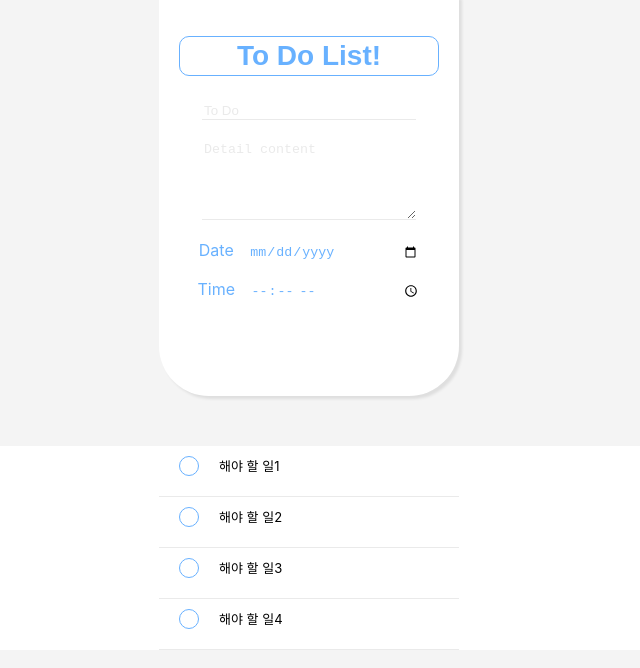
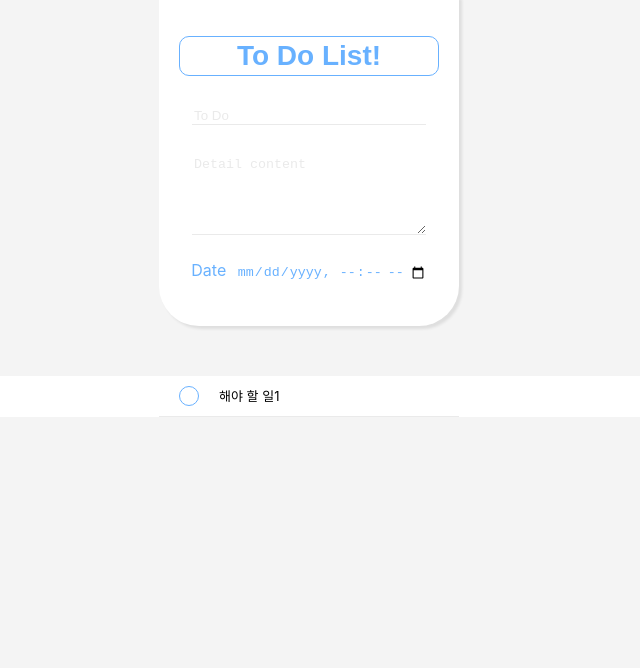
Before and after one commit to goshin1/ToDo, a React (Create React App) app: page / in a window 1280 px wide. Shown: the top 668 px of the page, without its empty margins (331-971 px from the left). Built offline with nearby package versions, Linux system fonts and the light colour scheme.

Commit message:
일정추가기능및디자인수정

```diff
--- a/src/App.css
+++ b/src/App.css
@@ -18,10 +18,10 @@ input{
 #formDiv{
   margin: 0 auto;
   width: 300px;
-  height: 400px;
+  height: 330px;
   background-color: #fff;
-  border-bottom-left-radius: 50px;
-  border-bottom-right-radius: 50px;
+  border-bottom-left-radius: 40px;
+  border-bottom-right-radius: 40px;
   box-shadow: 3px 3px 3px rgba(0, 0, 0, 0.09);
 }
 
@@ -30,6 +30,7 @@ input{
 }
 
 #formDiv input[type=submit]{
+  transition: all 0.1s;
   margin-top: 40px;
   background-color: rgb(255,255,255);
   border : 1px solid rgb(104, 177, 255);
@@ -48,22 +49,22 @@ input{
 }
 
 #formDiv input[type=text], textarea{
-  width: 210px;
-  margin : 10px auto;
+  width: 230px;
+  margin : 15px auto;
   border : none;
   border-bottom: 1px solid rgb(234, 234, 234);
   color: rgb(104, 177, 255);
 }
 
 
-label[for=date], label[for=time]{
+label[for=date]{
   color : rgb(104, 177, 255);
 }
 
-input[type=date], input[type=time]{
+input[type=datetime-local]{
   margin: 10px auto;
-  width: 170px;
-  margin-left: 10px;
+  width: 190px;
+  margin-left: 5px;
   color : rgb(104, 177, 255);
 }
 input::placeholder , textarea::placeholder{
@@ -82,7 +83,7 @@ input::placeholder , textarea::placeholder{
   margin: 0 auto;
   transition: all 0.5s;
   width: 300px;
-  height: 50px;
+  height: 40px;
   background-color: #fff;
   border-bottom: 1px solid rgb(234, 234, 234);
   word-wrap: break-word;
@@ -141,4 +142,5 @@ input::placeholder , textarea::placeholder{
   border : 1px solid rgb(104, 177, 255);
   border-radius: 10px;
   font-size: 13px;
+  cursor : pointer;
 }
--- a/src/App.js
+++ b/src/App.js
@@ -1,19 +1,43 @@
 import logo from './logo.svg';
 import './App.css';
+import {useState} from 'react';
 
 function ToDoForm(props){
   return (
     <div id='formDiv'>
-      <form>
+      <form onSubmit={(event)=>{
+        event.preventDefault();
+        let target = event.target;
+        if(target.todo.value === null || target.todo.value === '' || target.todo.value === ' '){
+          alert('해야할 일을 입력해주세요.');
+          return;
+        }
+
+        let selDate = new Date(target.date.value);
+        if(target.date.value === ''){
+          alert("시간을 입력해주세요.");
+          return;
+        }
+        let now = new Date();
+        if ((now.getFullYear() - selDate.getFullYear()) > 0 || (now.getMonth() - selDate.getMonth()) > 0
+        || (now.getDay() - selDate.getDay()) > 0){
+          alert("현재 이후를 선택해주세요.")
+          return
+        } else if ((now.getFullYear() - selDate.getFullYear()) === 0 && (now.getMonth() - selDate.getMonth()) === 0
+        && (now.getDay() - selDate.getDay()) === 0 && (now.getHours() - selDate.getHours()) > 0 && (now.getMinutes() - selDate.getMinutes())){
+          alert("현재 이후를 선택해주세요.")
+          return
+        }
+
+        let time = selDate.toTimeString().substring(0, 9);
+        props.onCalender(target.todo.value, target.detail.value, selDate.toLocaleDateString(), time);
+      }}>
         <p>
-          <input type="submit" value="To Do List!" onClick={event=>{
-            event.preventDefault();
-          }}/>
+          <input type="submit" value="To Do List!"/>
         </p>
         <label htmlFor="todo"><input id="todo" type="text" name="todo" placeholder="To Do"/></label><br/>
         <label htmlFor="detail" ><textarea id="detail" name="detail" placeholder="Detail content" cols="22" rows="5"></textarea></label><br/>
-        <label htmlFor="date">Date <input id="date" type="date"/></label><br/>
-        <label htmlFor="time">Time <input id="time" type="time"  /></label>
+        <label htmlFor="date">Date <input id="date" type="datetime-local"/></label>
       </form>
     </div>
   );
@@ -33,6 +57,11 @@ function List(props){
     </div>
   );
 }
+
+function dateCheck(date, time){
+
+}
+
 
 function ListBlock(props){
     let left = {float : "left", marginLeft:"25px"};
@@ -65,7 +94,10 @@ function ListBlock(props){
 
       </div>
       <div className="blockBottom">
-        <div className='dateBlock'>
+        <div className='dateBlock' onClick={()=>{
+          let test = new Date(props.date + " " + props.time);
+          alert(test);
+        }}>
           <span style={left}>{props.date}</span>
           <span style={right}>{props.time}</span>
         </div>
@@ -75,17 +107,26 @@ function ListBlock(props){
   );
 }
 
+
+
+
+
 function App() {
-  const calenders = [
-    {id:1, todo : '해야 할 일1', detail : '세부적인 내용ddddddddddddddddddddddddddddddddddddddddddddddddddddddddddddddddddddddddddddddddddddddddddddddddd', date : '2022-12-29', time : '오후 03 : 12'},
-    {id:2, todo : '해야 할 일2', detail : '세부적인 내용', date : '2022-12-29', time : '오후 03 : 12'},
-    {id:3, todo : '해야 할 일3', detail : '세부적인 내용', date : '2022-12-29', time : '오후 03 : 12'},
-    {id:4, todo : '해야 할 일4', detail : '세부적인 내용', date : '2022-12-29', time : '오후 03 : 12'}
+  const [id, nextId] = useState(2);
+  const lis = [
+    {id:1, todo : '해야 할 일1', detail : '세부적인 내용', date : '2022-12-29', time : '오후 03 : 12'}
   ];
+  const [calenders, setCalenders] = useState(lis);
+
 
   return (
     <div className="App">
-      <ToDoForm></ToDoForm>
+      <ToDoForm onCalender={(todo, detail, date, time)=>{
+        let added = {id : id, todo : todo, detail : detail, date : date, time : time}
+        calenders.push(added);
+        setCalenders(calenders);
+        nextId(id + 1);
+      }}></ToDoForm>
       <List calenders={calenders}></List>
     </div>
   );
```
